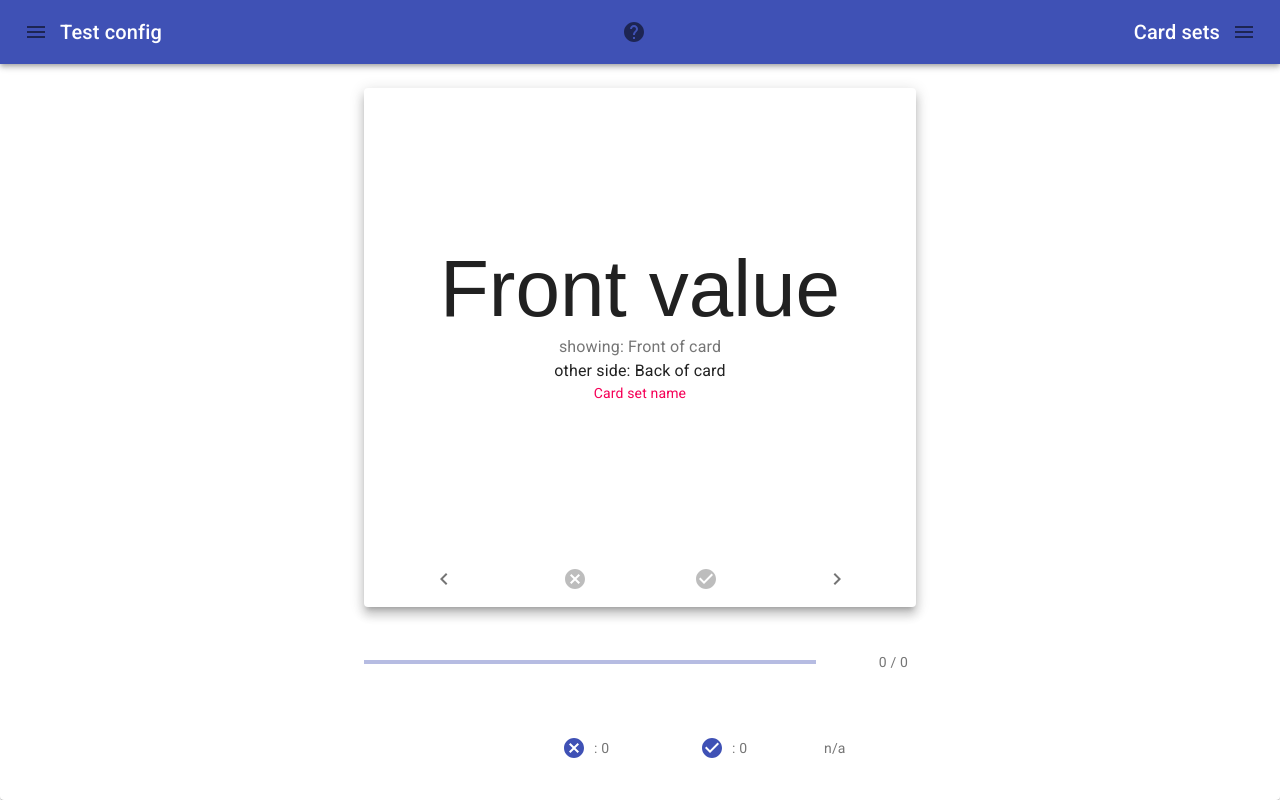
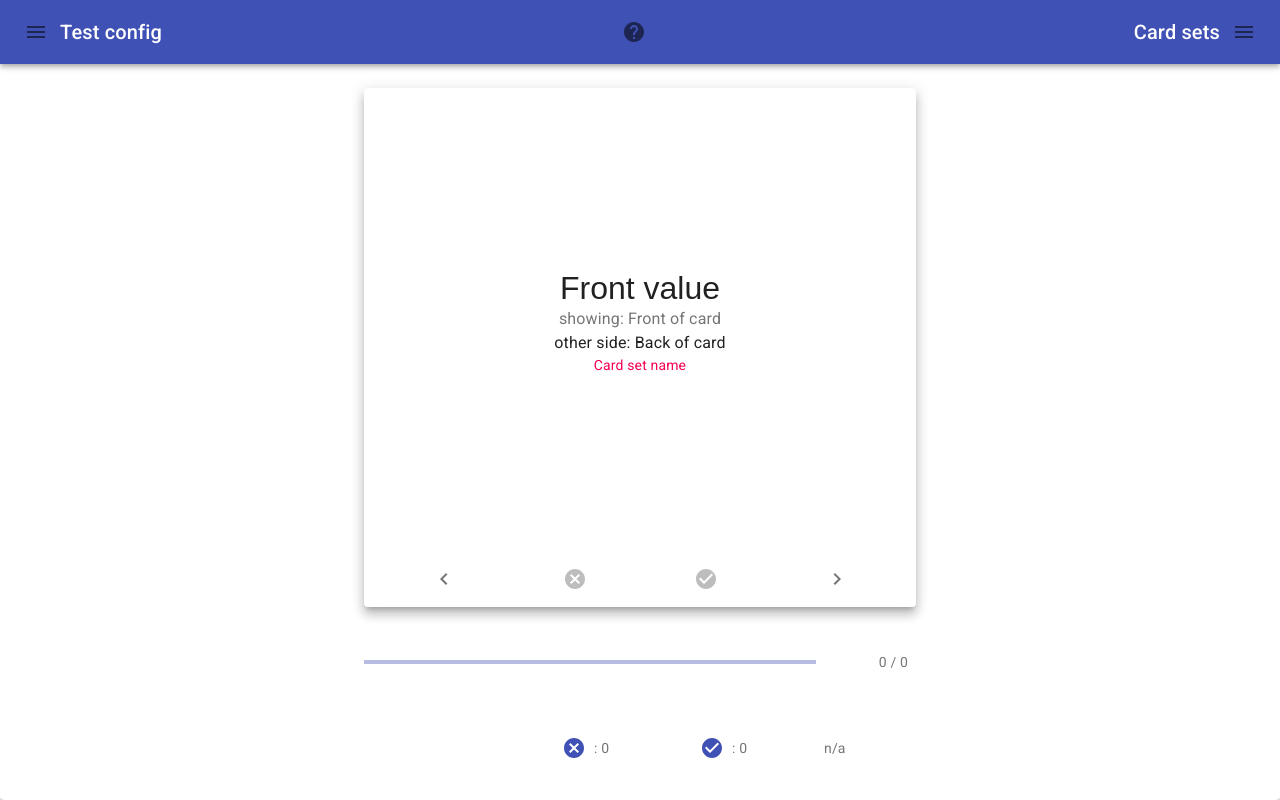
Before and after one commit to ahop1/flashcards, a React (Create React App) app: page / in a window 1280 px wide. Built offline with nearby package versions, Linux system fonts and the light colour scheme.

Commit message:
Quick update so that font size adjusts when there are lots of characters.

```diff
--- a/src/App.js
+++ b/src/App.js
@@ -106,7 +106,28 @@ function Flashcard(props) {
   return (
     <Card align="center" raised style={{ padding: "10px", height: "100%" }}>
       <CardActionArea onClick={props.handleShowFront} style={{ height: "calc(100% - 50px)" }}>
-        <Typography variant="h1" color="textPrimary">
+        <Typography
+          variant="h1"
+          color="textPrimary"
+          style={props.showFront ? (props.frontValue.length >= 11 ? {
+            fontSize: '2rem',
+            fontWeight: 400,
+            '@media (min-width:600px)': {
+              fontSize: '3rem',
+            },
+            [props.theme.breakpoints.up('md')]: {
+              fontSize: '4rem',
+            },
+          } : {}) : (props.backValue.length >= 11 ? {
+            fontSize: '2rem',
+            fontWeight: 400,
+            '@media (min-width:600px)': {
+              fontSize: '3rem',
+            },
+            [props.theme.breakpoints.up('md')]: {
+              fontSize: '4rem',
+            },
+          } : {})}>
           {props.showFront ? props.frontValue : props.backValue}
         </Typography>
         <Typography variant="body1" color="textSecondary">
@@ -1351,6 +1372,7 @@ function App(props) {
                   handleProgressChange={handleProgressChange}
                   correct={testCardSet.length === 0 ? null : testCardSet[progress].correct}
                   handleCorrectChange={handleCorrectChange}
+                  theme={theme}
                 />
               </Grid>
               <Grid item xs={12} container alignItems="center" spacing={1}>
```
